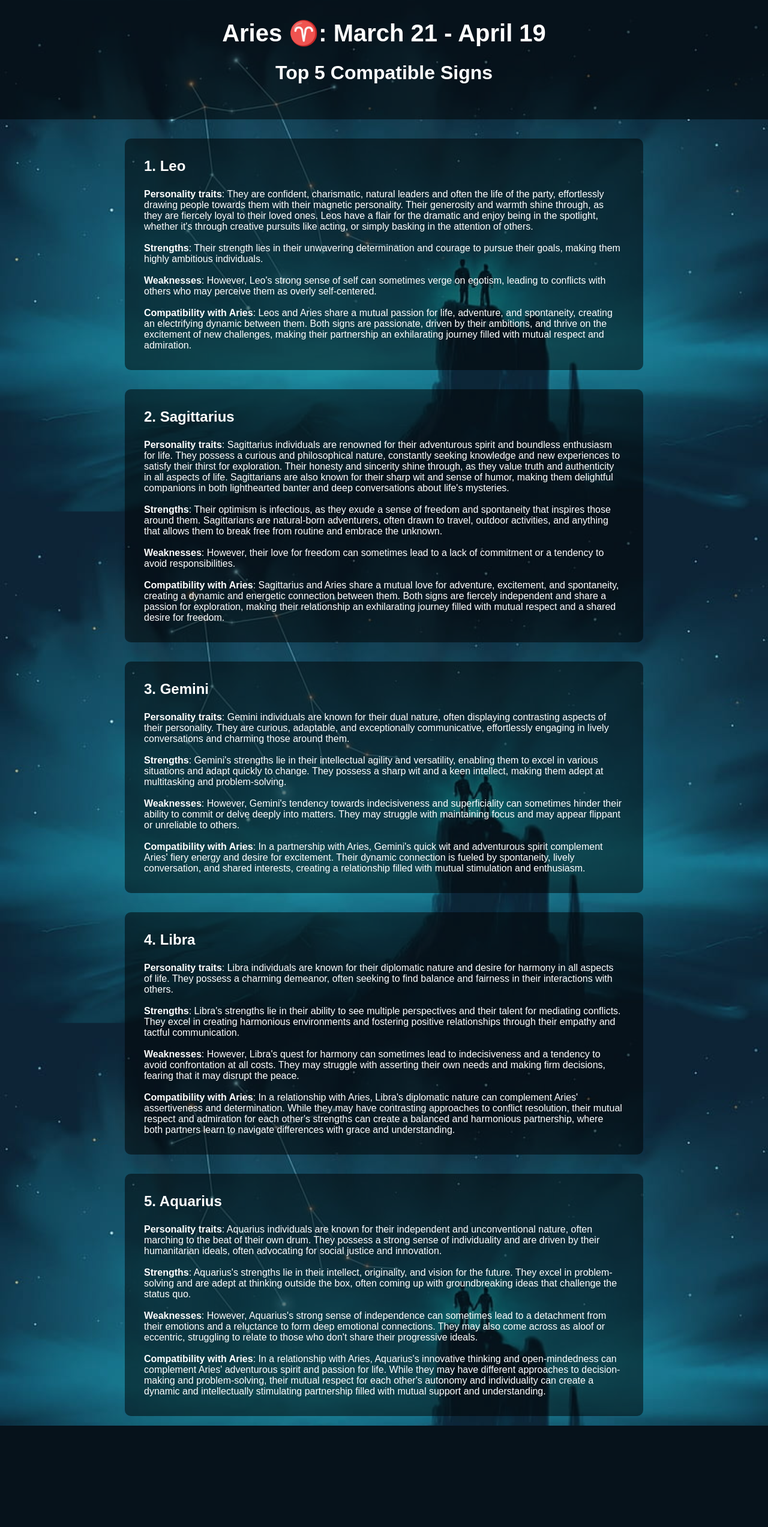
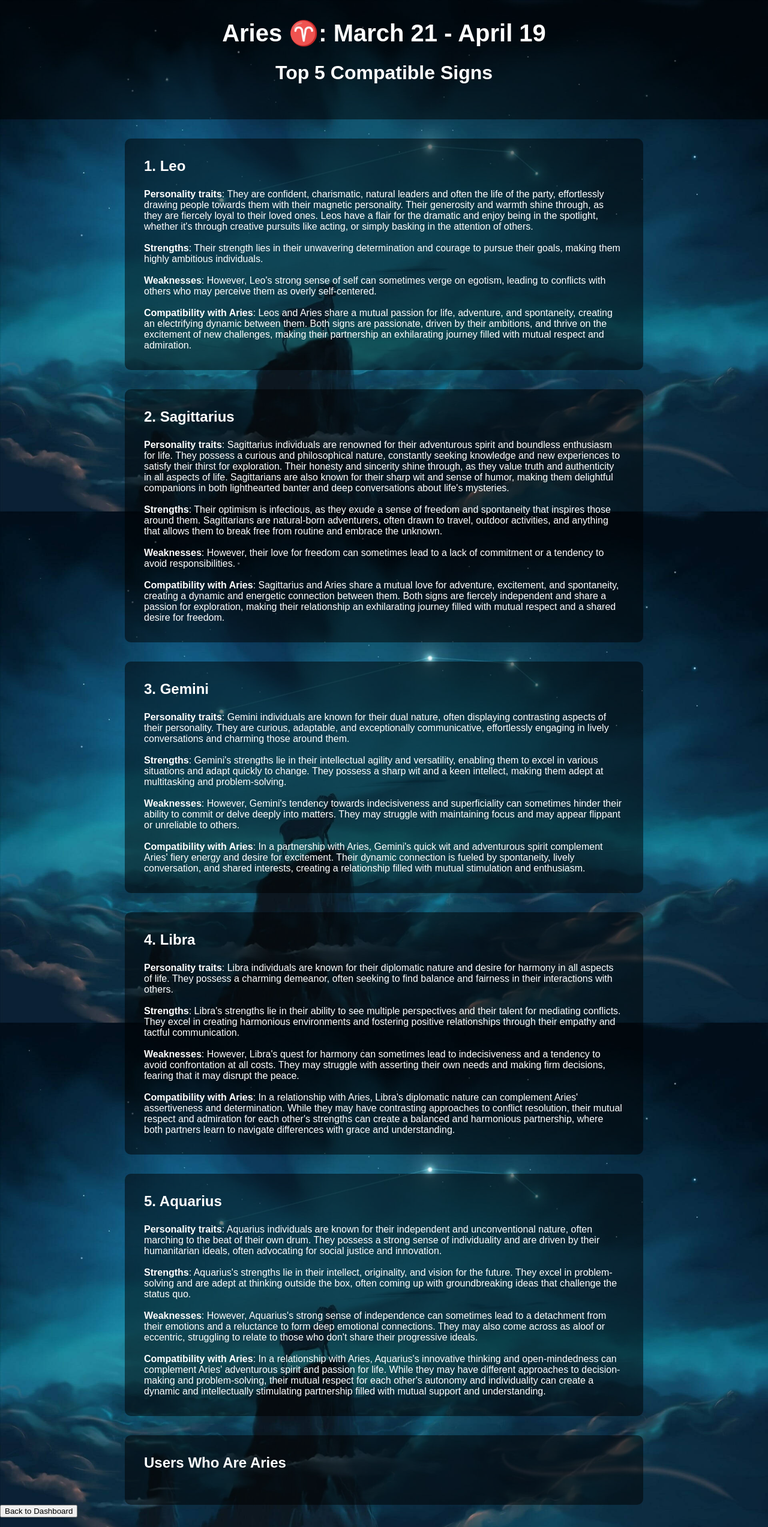
Before and after one commit to LemonSCoder/StarCrossedRepo, a Flask app: page /aries.html in a window 1280 px wide. Shown: the whole page at 60% size. Before the commit the page ends 2377 px from the top, so only its background shows below. Run offline with Flask 3, Linux system fonts and the light colour scheme.

Commit message:
Update aries.html

```diff
--- a/templates/aries.html
+++ b/templates/aries.html
@@ -11,7 +11,7 @@
             font-family: Arial, sans-serif;
             margin: 0;
             padding: 0;
-              background-image: url(geminiimage.jpg);
+            background-image: url(ariesimage.jpg);
             background-size: cover;
             background-repeat: no-repeat;
             background-position: center;
@@ -98,6 +98,15 @@
   <b>Weaknesses</b>: However, Aquarius's strong sense of independence can sometimes lead to a detachment from their emotions and a reluctance to form deep emotional connections. They may also come across as aloof or eccentric, struggling to relate to those who don't share their progressive ideals.<br><br>
   <b>Compatibility with Aries</b>: In a relationship with Aries, Aquarius's innovative thinking and open-mindedness can complement Aries' adventurous spirit and passion for life. While they may have different approaches to decision-making and problem-solving, their mutual respect for each other's autonomy and individuality can create a dynamic and intellectually stimulating partnership filled with mutual support and understanding.
     </section>
+  <section>
+    <h3>Users Who Are Aries</h3>
+    {%for user in aries_users%}
+    <b>{{user}}</b> <br> <br>
+    {%endfor%}
+  </section>
+  <a href="Dashboard.html">
+    <button>Back to Dashboard</button>
+    </a>
 </p>
 </body>
 
```
Lines whose indentation alone changed are shown as unchanged.
